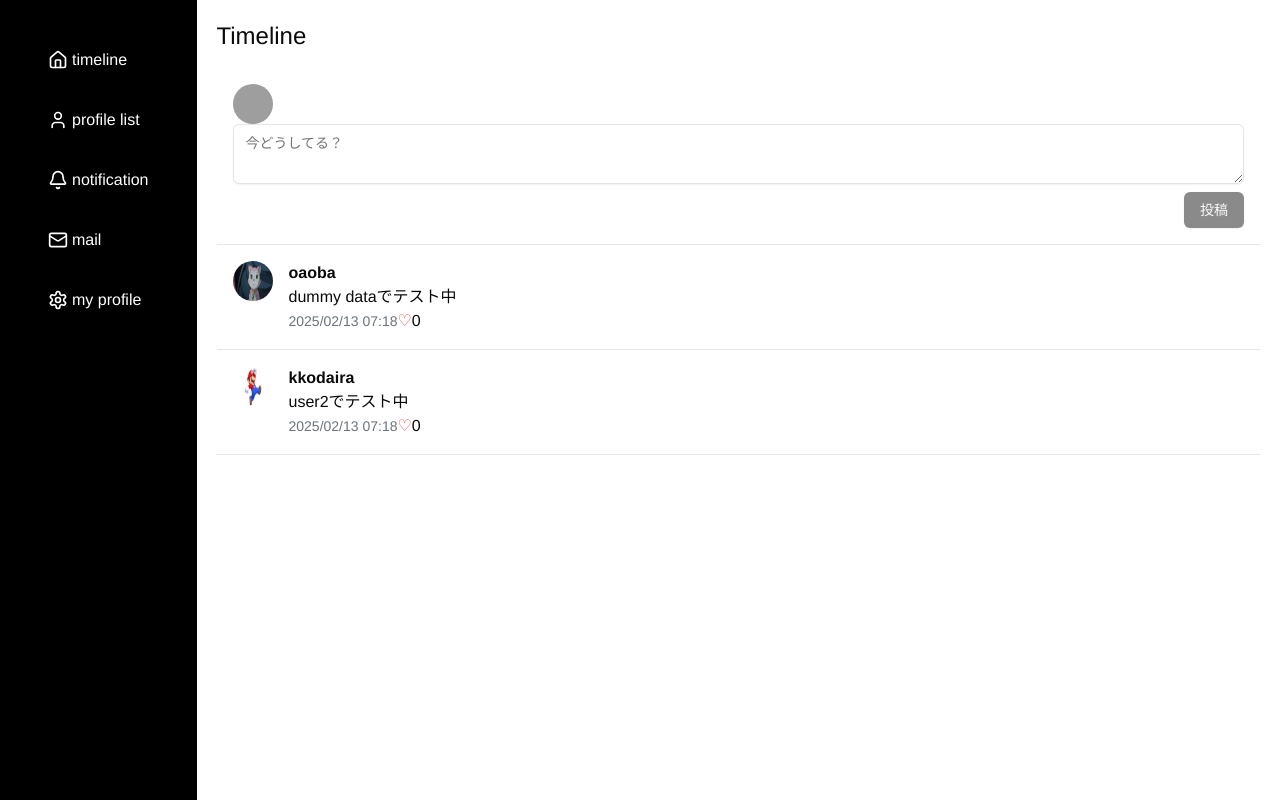
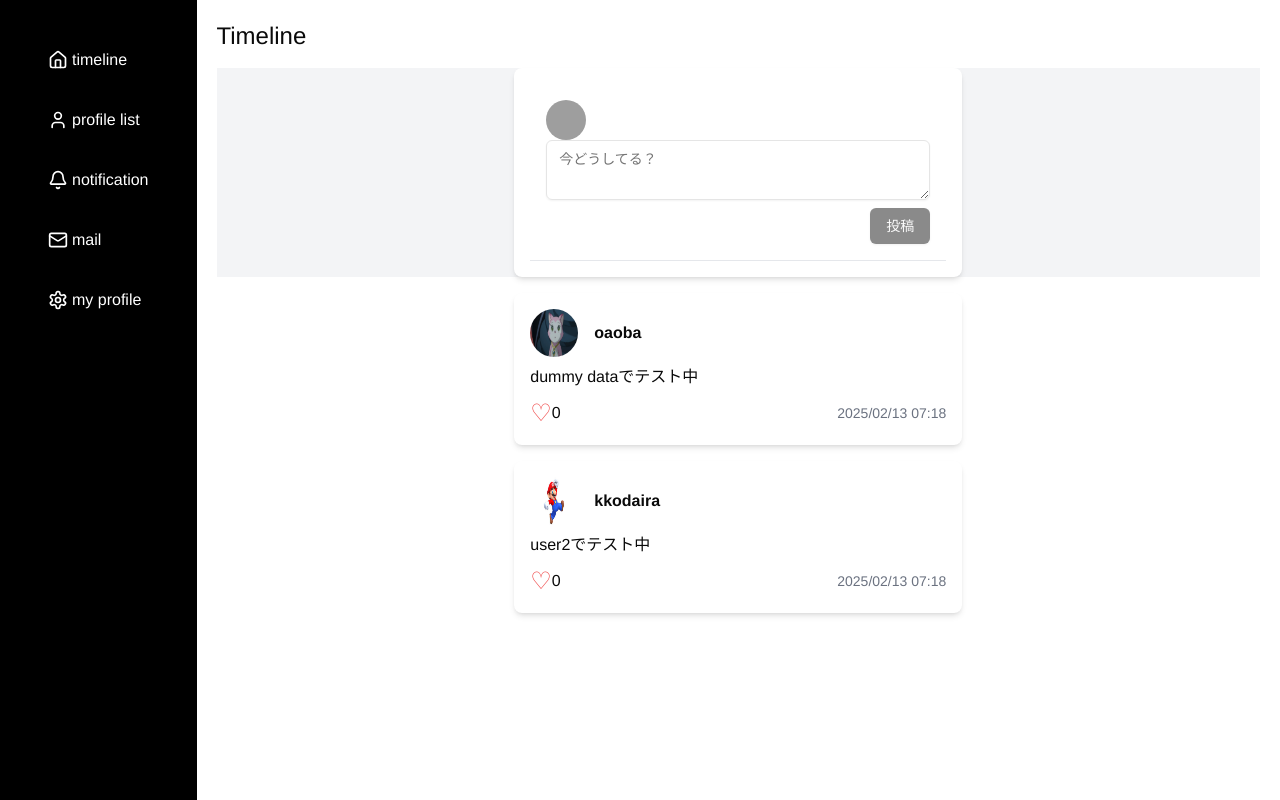
Before and after one commit to 42-Matcha-project/Matcha, a Next.js app in the folder frontend/: page /timeline in a window 1280 px wide. Built offline with nearby package versions, Linux system fonts and the light colour scheme; grey boxes are pictures that could not be loaded.

Commit message:
#4: [fix] 全体的なUI調整

```diff
--- a/frontend/app/components/PostList.tsx
+++ b/frontend/app/components/PostList.tsx
@@ -1,8 +1,7 @@
 'use client';
 
-import React from 'react';
+import React, { useState } from 'react';
 import { User, Post } from '../timeline/types';
-import { useState } from 'react';
 
 interface PostListProps {
   users: User[];
@@ -27,31 +26,36 @@ const PostList: React.FC<PostListProps> = ({ posts, users }) => {
     }));
   };
 
+  const containerClass = "w-full max-w-md bg-white p-4 rounded-lg shadow-md";
+
   return (
-    <div>
+    <div className="flex flex-col items-center space-y-4 mt-4">
       {posts.map((post) => {
         const user = users.find((u) => u.id === post.userId);
         if (!user) return null;
         return (
-          <div key={post.id} className="p-4 border-b border-gray-200">
-            <div className="flex items-start space-x-4">
-              <img
-                src={user.iconImageUrl}
-                alt={`${user.username}`}
-                className="w-10 h-10 rounded-full"
-              />
-              <div>
+          <div key={post.id} className={containerClass}>
+            <div className="flex flex-col">
+              <div className="flex items-center mb-2">
+                <img
+                  src={user.iconImageUrl}
+                  alt={`${user.username}`}
+                  className="w-12 h-12 rounded-full mr-4"
+                />
                 <h4 className="font-bold">{user.username}</h4>
-                <p>{post.content}</p>
-                <span className="text-sm text-gray-500">
-                  {new Date(post.timestamp).toLocaleString('ja-JP', options)}
-                </span>
-                <button onClick={() => handleLike(post.id)}
-                  className="text-red-500"
+              </div>
+              <p className="mb-2">{post.content}</p>
+              <div className="flex items-center">
+                <button
+                  onClick={() => handleLike(post.id)}
+                  className={`text-2xl ${likes ? 'text-red-500' : 'text-gray-500'} hover:text-red-700 `}
                 >
                   ♡
                 </button>
                 <span>{likes[post.id] || 0}</span>
+                <span className="text-sm text-gray-500  ml-auto">
+                  {new Date(post.timestamp).toLocaleString('ja-JP', options)}
+                </span>
               </div>
             </div>
           </div>
--- a/frontend/app/components/TweetForm.tsx
+++ b/frontend/app/components/TweetForm.tsx
@@ -34,7 +34,12 @@ const TweetForm: React.FC<TweetFormProps> = ({ onAddTweet, currentUser }) => {
   };
 };
 
+const containerClass = "w-full max-w-md bg-white p-4 rounded-lg shadow-md";
+
+
   return (
+    <div className="flex top justify-center bg-gray-100">
+      <div className={containerClass}>
     <form onSubmit={handleSubmit} className="p-4 border-b border-gray-200">
       <div className="flex-1">
         <img src={`/images/${currentUser.iconImageUrl}`}
@@ -62,6 +67,8 @@ const TweetForm: React.FC<TweetFormProps> = ({ onAddTweet, currentUser }) => {
   </DialogContent>
 </Dialog>
     </form>
+  </div>
+</div>
   );
 };
 
--- a/frontend/package.json
+++ b/frontend/package.json
@@ -25,13 +25,13 @@
   },
   "devDependencies": {
     "@eslint/eslintrc": "^3",
-    "@types/node": "^20",
-    "@types/react": "^19",
+    "@types/node": "20.17.17",
+    "@types/react": "19.0.8",
     "@types/react-dom": "^19",
     "eslint": "^9",
     "eslint-config-next": "15.1.6",
     "postcss": "^8",
     "tailwindcss": "^3.4.1",
-    "typescript": "^5"
+    "typescript": "5.7.3"
   }
 }
```
Also changed, not shown: 1 other file (tests, documents, lock files or other folders).
